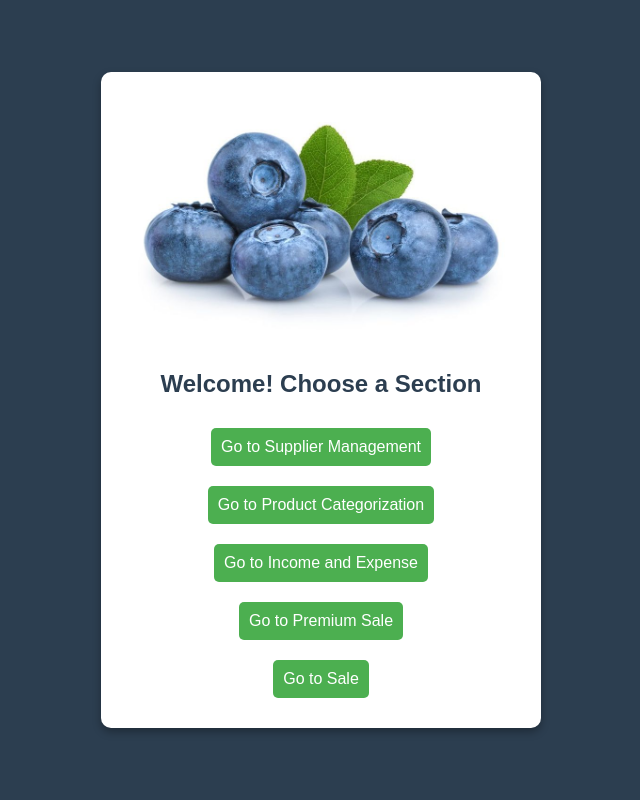
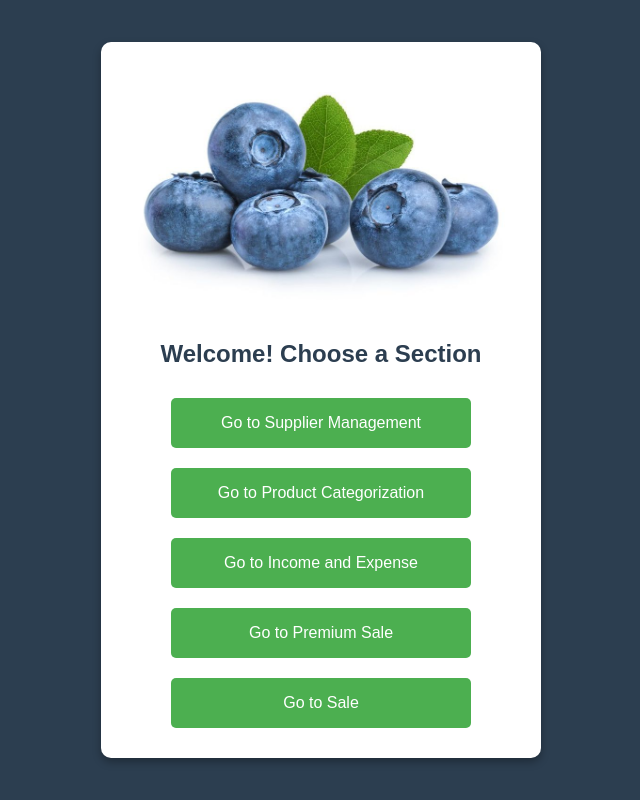
Before and after one commit to KoraySerhan/web-final, a plain HTML site: page index.html in a window 1280 px wide. Shown: the whole page, without its empty margins (319-959 px from the left). Drawn offline with Linux system fonts and the light colour scheme.

Commit message:
güncelleme

```diff
--- a/login-styles.css
+++ b/login-styles.css
@@ -39,7 +39,13 @@ body {
     font-size: 16px;
     cursor: pointer;
     transition: background-color 0.3s ease;
+    width: 100%;
+    max-width: 300px;
+    height: 50px;
+    text-align: center;
+    box-sizing: border-box;
 }
+
 
 .redirect-container button:hover {
     background-color: #45a049;
```
